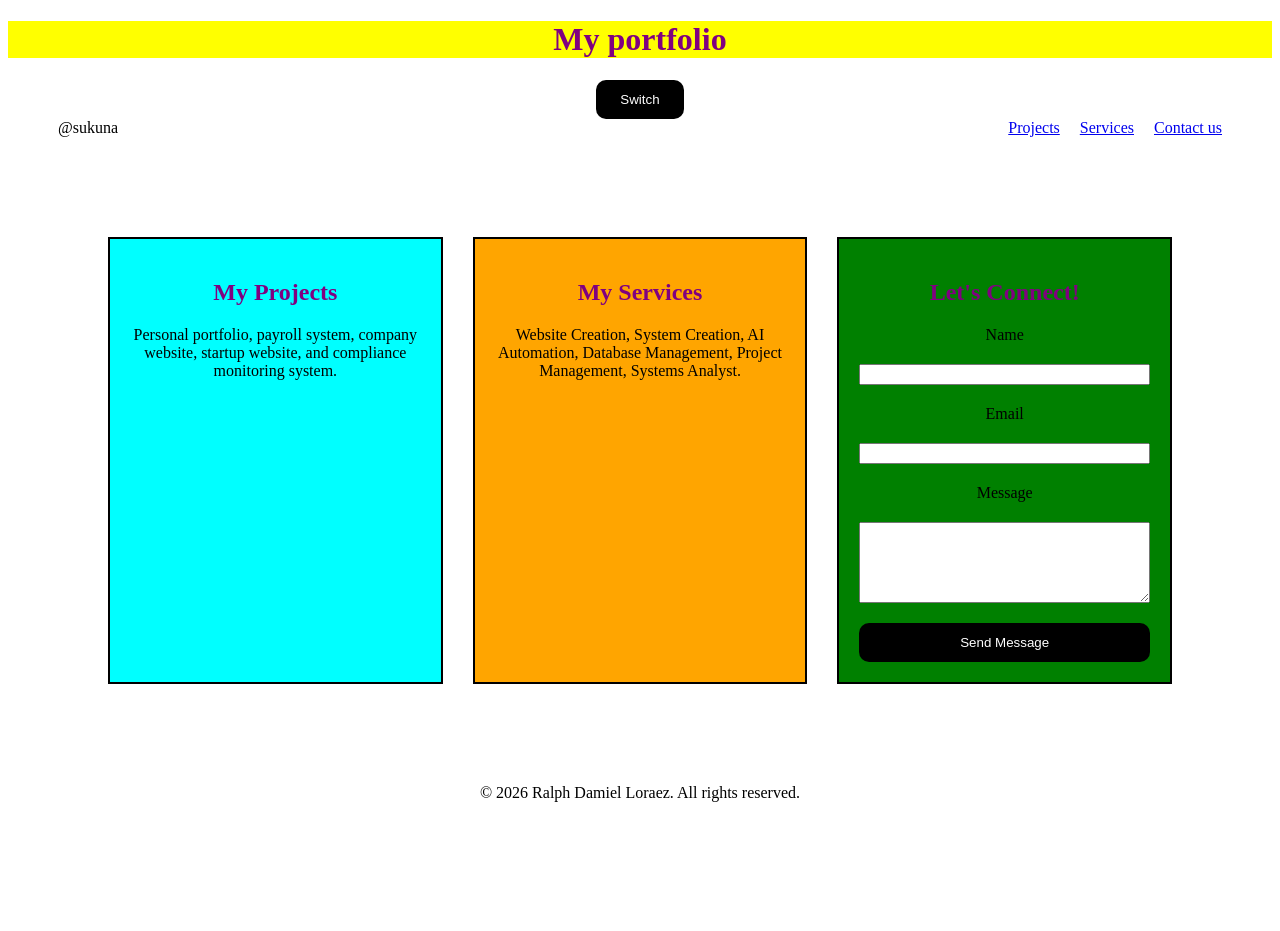
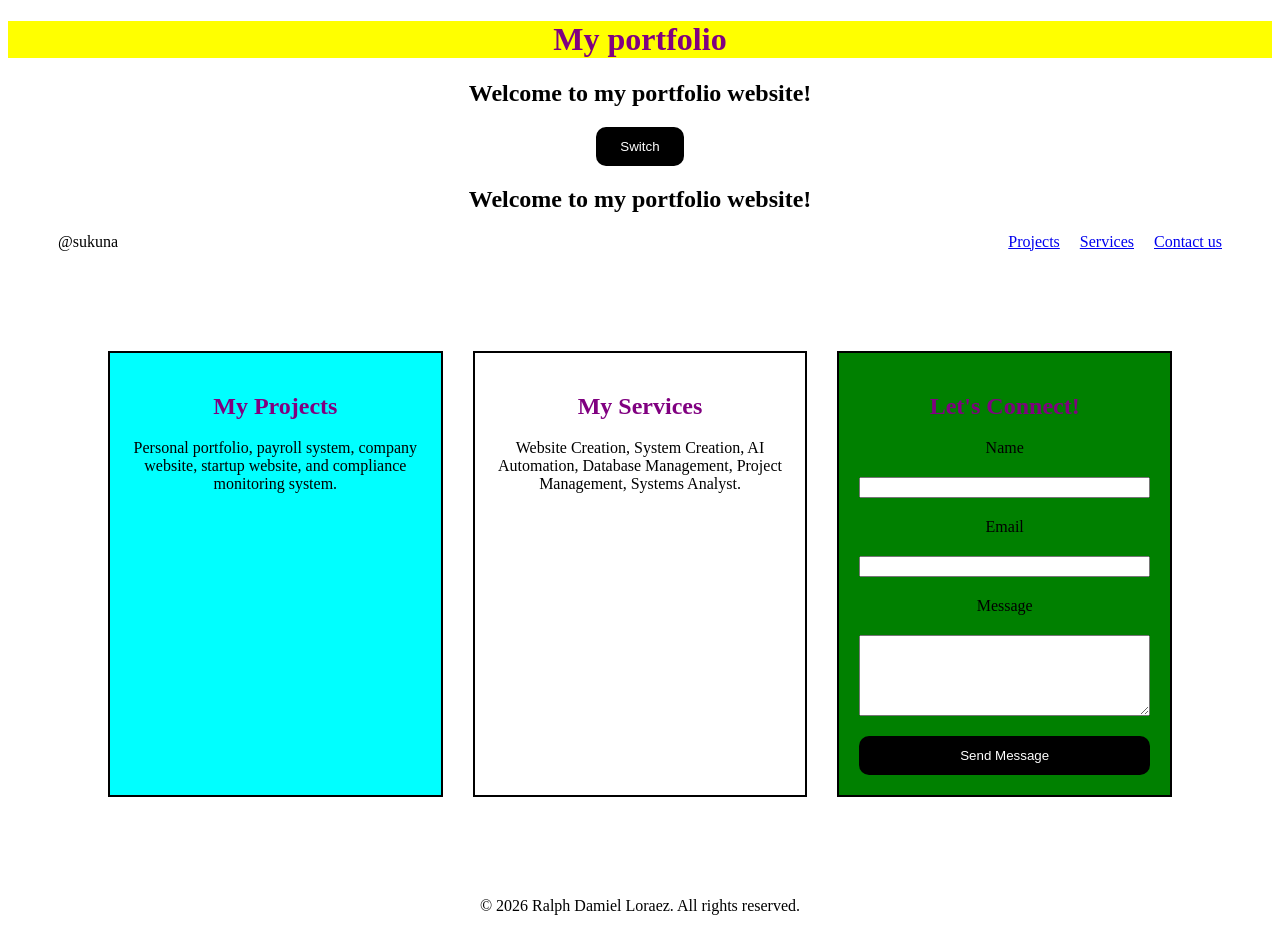
Before and after one commit to loraez-chafio/Loraezz, a plain HTML site: page index.html in a window 1280 px wide. Before the commit the page ends 818 px from the top, so only its background shows below. Drawn offline with Linux system fonts and the light colour scheme.

Commit message:
second commit

```diff
--- a/index.html
+++ b/index.html
@@ -13,7 +13,9 @@
 
     <header>
         <h1>Loraez, Ralph Damiel B.</h1>
+         <h2>Welcome to my portfolio website!</h2>
         <button id="switch">Switch</button>
+        <h2>Welcome to my portfolio website!</h2>
 
         <nav>
             <span>@sukuna</span>
--- a/style.css
+++ b/style.css
@@ -111,7 +111,7 @@ body {
         background-color: aqua;
     }
 #services {
-    background-color: orange;
+
 }
 #contact {
     background-color: green;
```
